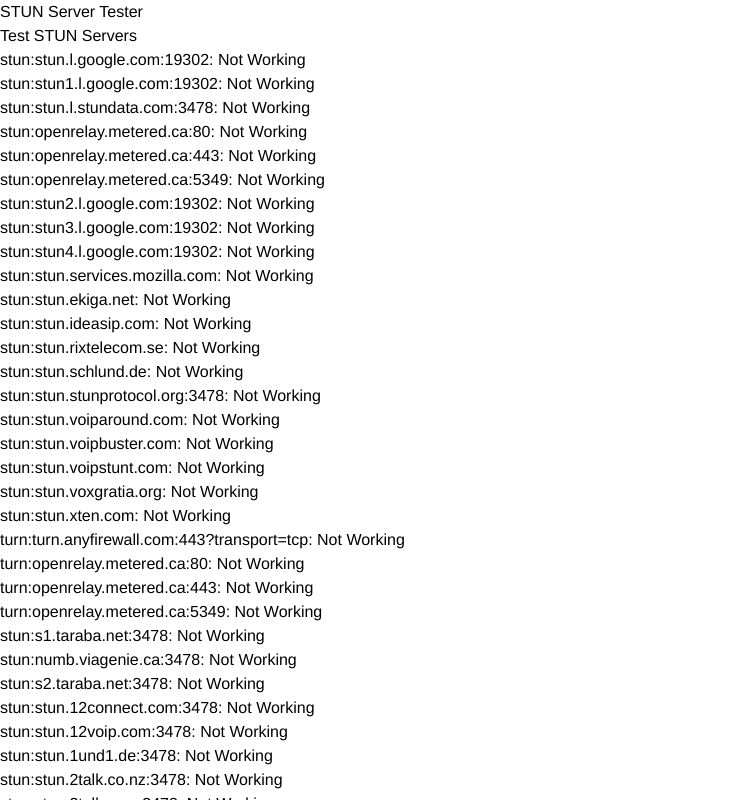
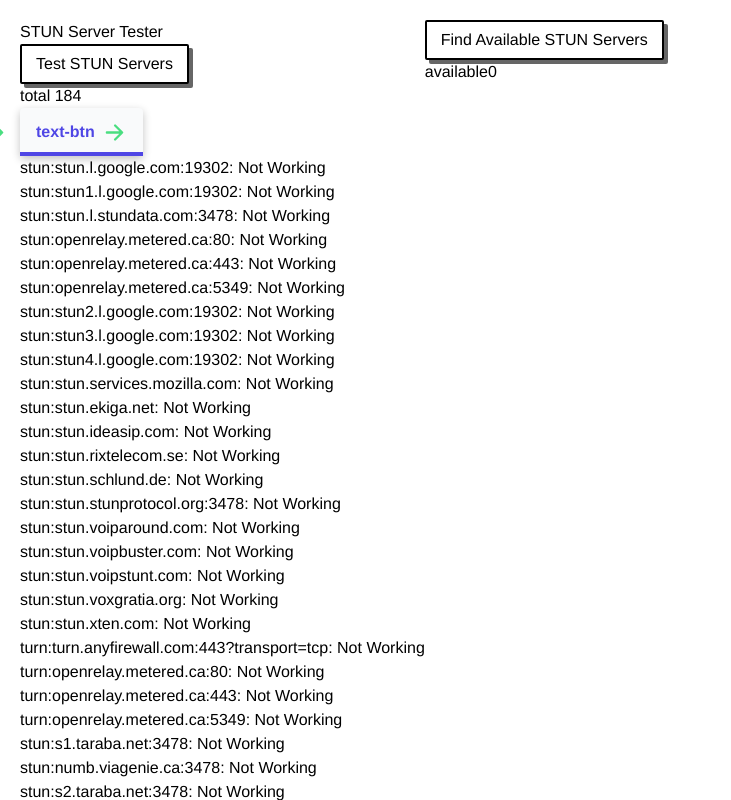
Before and after one commit to vasuahex/webrtc-calling, a React (Vite) app in the folder client/: page /test-peers in a window 1280 px wide. Shown: the top 800 px of the page, without its empty margins (0-731 px from the left). Built offline with nearby package versions, Linux system fonts and the light colour scheme; a web font is replaced by a local one.

Commit message:
testing the avaliaility of servers

```diff
--- a/client/src/PeerTest.tsx
+++ b/client/src/PeerTest.tsx
@@ -1,5 +1,7 @@
 import React, { useState } from 'react';
-import { peersToTest } from "./reuse/static"
+import { getTooltipStyle, peersToTest } from "./reuse/static"
+import Button from './reuse/Button';
+import Button2 from './reuse/Button2';
 interface StunServer {
     urls: string;
     username?: string;
@@ -24,6 +26,13 @@
         pc.onicecandidateerror = () => {
             resolve(false); // STUN server is not working
             pc.close();
+        };
+
+        pc.onicegatheringstatechange = () => {
+            if (pc.iceGatheringState === 'complete') {
+                resolve(false); // No candidates were gathered
+                pc.close();
+            }
         };
 
         pc.createOffer().then(offer => pc.setLocalDescription(offer));
@@ -66,10 +75,14 @@
         const available = await getAvailableStunServers(peersToTest.iceServers);
         setAvailableServers(available);
     };
+    const styles = getTooltipStyle("right");
     return (
+        <div className='flex p-5'>
             <div>
                 <h1>STUN Server Tester</h1>
-            <button onClick={testServers}>Test STUN Servers</button>
+                <Button text='Test STUN Servers' onClick={testServers} styles={styles} tooltipText='Testing Button' />
+                <h1>total  {peersToTest.iceServers.length}</h1>
+                <Button2 isLoading={false} text='text-btn' type='button' styles={styles} tooltipText='sample btn' />
                 <ul>
                     {peersToTest.iceServers.map(server => (
                         <li key={server.urls}>
@@ -77,8 +90,11 @@
                         </li>
                     ))}
                 </ul>
-            <h1>total  {peersToTest.iceServers.length}</h1>
-            <button onClick={findAvailableServers}>Find Available STUN Servers</button>
+            </div>
+            <div>
+                <Button text='Find Available STUN Servers' onClick={findAvailableServers} styles={styles} tooltipText='Available Servers ' />
+                <h2>available{availableServers.length}</h2>
+
                 {availableServers.length > 0 && (
                     <div>
                         <h2>Available STUN Servers</h2>
@@ -89,7 +105,8 @@
                         </ul>
                     </div>
                 )}
-            <h2>available{availableServers.length}</h2>
+
+            </div>
         </div>
     );
 };
--- /dev/null
+++ b/client/src/reuse/Button2.tsx
@@ -0,0 +1,30 @@
+import React from 'react'
+import { IoArrowForward } from "react-icons/io5";
+import { ClipLoader } from 'react-spinners';
+const Button = ({ type, text, isLoading, tooltipText, styles, }: { text: string, type: "button" | "reset" | "submit", isLoading: boolean, tooltipText: string, styles: any }) => {
+    return (
+        <button type={type} style={{ boxShadow: ' rgba(0, 0, 0, 0.24) 0px 3px 8px' }} className='button 0overflow-hidden relative md:cursor-pointer  inline-flex items-center justify-start py-3 pl-4 pr-12 font-semibold text-indigo-600 transition-all
+             duration-150 button ease-in-out rounded hover:pl-10 hover:pr-6 bg-gray-50 dark:bg-gray-700 dark:text-white dark:hover:text-gray-200 dark:shadow-none group'>
+            <span className="absolute shadow-lg bottom-0 left-0 w-full h-1 transition-all duration-150 ease-in-out bg-indigo-600 group-hover:h-full"></span>
+            <span className="absolute right-0 pr-4 duration-200 ease-out group-hover:translate-x-12">
+                {isLoading ? <ClipLoader color="#36d7b7"
+                    aria-label="Loading Spinner"
+                    speedMultiplier={.71}
+                    data-testid="loader" size={30} /> : <IoArrowForward size={25} className='text-green-400' />}
+            </span>
+            <span className="absolute left-0 pl-2.5 -translate-x-12 group-hover:translate-x-0 ease-out duration-200">
+                <IoArrowForward size={25} className='text-green-400' />
+            </span>
+            <span className="relative w-full text-left transition-colors duration-200 ease-in-out group-hover:text-white dark:group-hover:text-gray-200">
+                {text}
+            </span>
+            <span className="tooltip" style={styles.tooltip}>
+                {tooltipText}
+                <div className="tooltip-arrow" style={styles.arrow}></div>
+            </span>
+        </button>
+
+    );
+};
+
+export default React.memo(Button);
```
Lines whose indentation alone changed are shown as unchanged.
